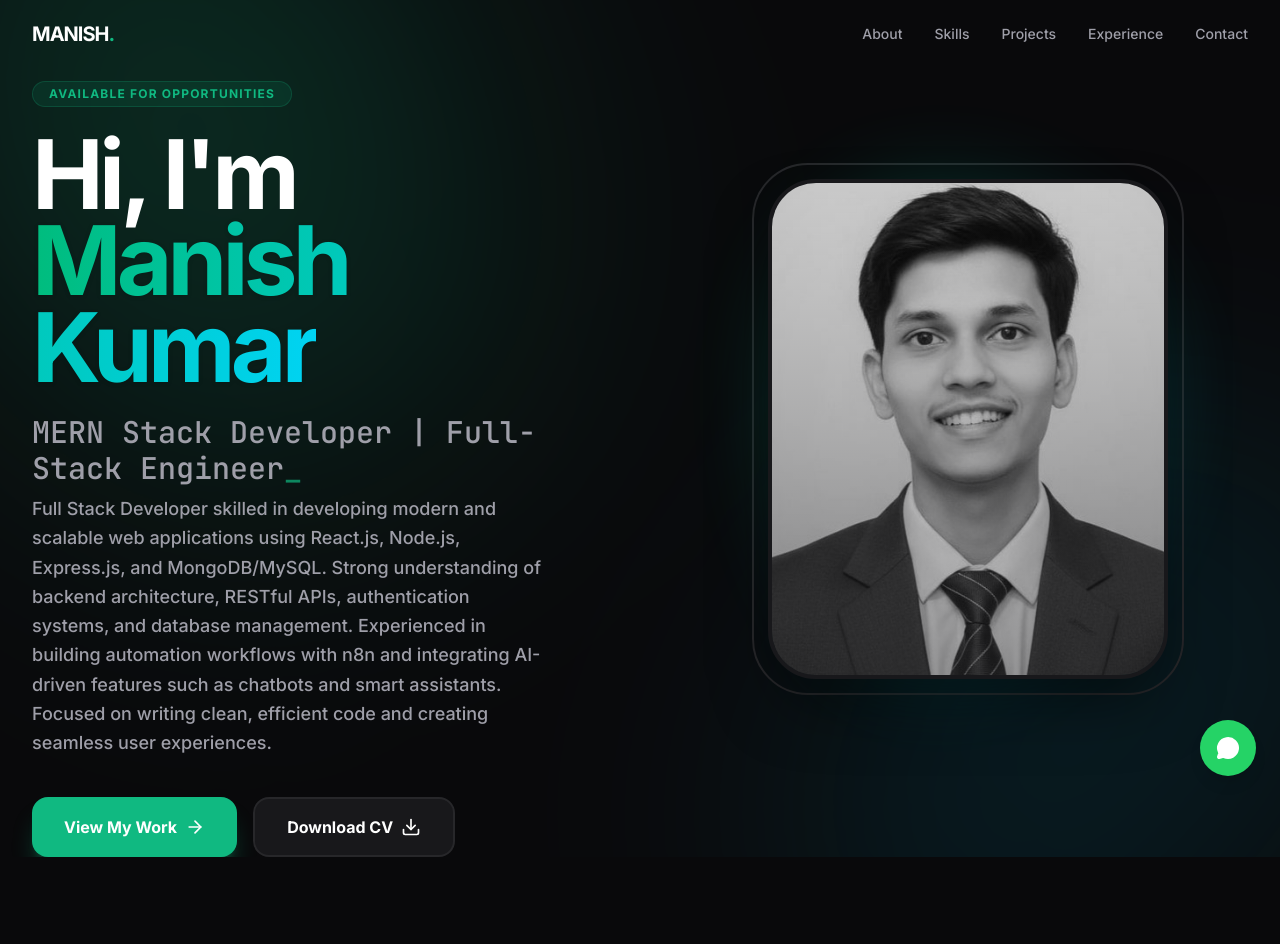
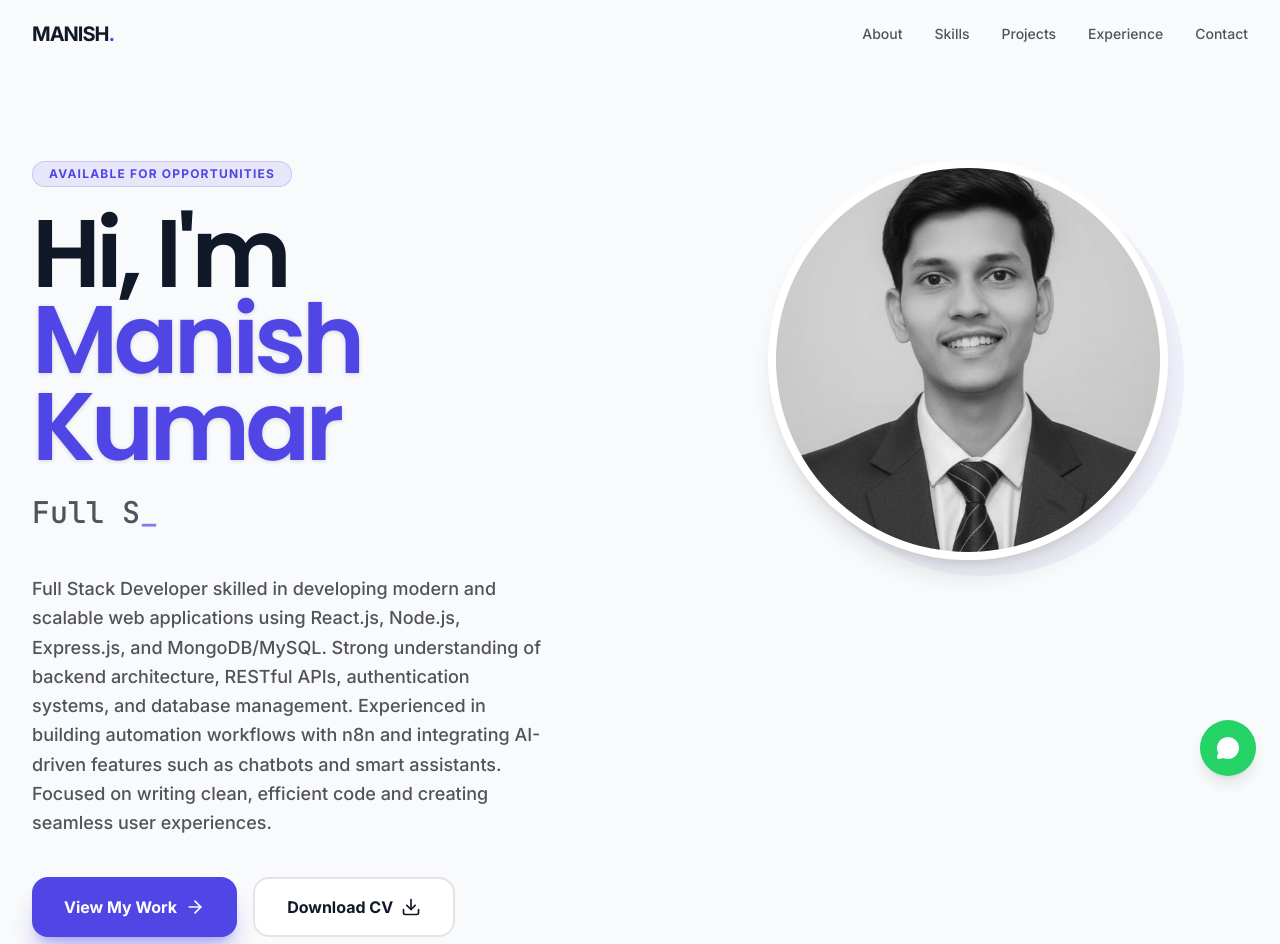
Before and after one commit to manishkumar987174/Manish_Portfolio, a React (Vite) app: page / in a window 1280 px wide. Shown: the top 944 px of the page. Built offline with nearby package versions, Linux system fonts and the light colour scheme.

Commit message:
added some projects

```diff
--- a/index.html
+++ b/index.html
@@ -1,5 +1,5 @@
 <!doctype html>
-<html lang="en" class="dark">
+<html lang="en">
   <head>
     <meta charset="UTF-8" />
     <meta name="viewport" content="width=device-width, initial-scale=1.0" />
@@ -19,7 +19,7 @@
     <link href="https://fonts.googleapis.com/css2?family=Poppins:wght@300;400;600&display=swap" rel="stylesheet" />
   </head>
 
-  <body class="dark">
+  <body>
     <div id="root"></div>
     <script type="module" src="/src/main.tsx"></script>
   </body>
--- a/src/components/Hero.tsx
+++ b/src/components/Hero.tsx
@@ -61,29 +61,10 @@ export const Hero = () => {
   };
 
   return (
-    <section className="relative min-h-screen flex items-center justify-center pt-20 overflow-hidden bg-zinc-100 dark:bg-zinc-950">
-      {/* Background Decor */}
-      <div className="absolute top-0 left-0 w-full h-full overflow-hidden pointer-events-none">
-        <motion.div
-          animate={{
-            scale: [1, 1.2, 1],
-            rotate: [0, 90, 0],
-          }}
-          transition={{ duration: 20, repeat: Infinity, ease: "linear" }}
-          className="absolute top-[-10%] left-[-10%] w-[50%] h-[50%] bg-primary/20 rounded-full blur-[120px]"
-        />
-        <motion.div
-          animate={{
-            scale: [1.2, 1, 1.2],
-            rotate: [0, -90, 0],
-          }}
-          transition={{ duration: 25, repeat: Infinity, ease: "linear" }}
-          className="absolute bottom-[-10%] right-[-10%] w-[50%] h-[50%] bg-cyan-500/10 rounded-full blur-[120px]"
-        />
-      </div>
+    <section className="relative pt-32 pb-20 lg:pt-40 lg:pb-32 overflow-hidden bg-transparent">
 
       <div className="max-w-7xl mx-auto px-4 sm:px-6 lg:px-8 w-full relative z-10">
-        <div className="grid md:grid-cols-2 gap-12 lg:gap-24 items-center">
+        <div className="grid md:grid-cols-2 gap-12 lg:gap-24 items-start">
           <motion.div
             initial={{ opacity: 0, x: -100 }}
             animate={{ opacity: 1, x: 0 }}
@@ -99,16 +80,16 @@ export const Hero = () => {
                 Available for Opportunities
               </span>
             </motion.div>
-            <h1 className="text-5xl lg:text-8xl font-black tracking-tighter dark:text-white mb-6 leading-[0.9]">
+            <h1 className="text-5xl lg:text-8xl font-black tracking-tighter mb-6 leading-[0.9]">
               Hi, I'm <br />
               <span className="text-gradient drop-shadow-sm">{PERSONAL_INFO.name}</span>
             </h1>
             <div className="h-12 mb-8">
-              <p className="text-xl lg:text-3xl font-mono text-zinc-600 dark:text-zinc-400 font-medium">
+              <p className="text-xl lg:text-3xl font-mono text-zinc-600 font-medium">
                 {text}<span className="animate-pulse text-primary">_</span>
               </p>
             </div>
-            <p className="text-lg text-zinc-600 dark:text-zinc-400 mb-10 max-w-lg mx-auto md:mx-0 leading-relaxed font-medium">
+            <p className="text-lg text-zinc-600 mb-10 max-w-lg mx-auto md:mx-0 leading-relaxed font-medium">
               {PERSONAL_INFO.summary}
             </p>
             <div className="flex flex-wrap justify-center md:justify-start gap-4">
@@ -124,7 +105,7 @@ export const Hero = () => {
                 onClick={handleDownloadResume}
                 whileHover={{ scale: 1.05, y: -5 }}
                 whileTap={{ scale: 0.95 }}
-                className="px-8 py-4 bg-white dark:bg-zinc-900 border-2 border-zinc-200 dark:border-zinc-800 dark:text-white rounded-2xl font-bold flex items-center gap-2 hover:border-primary transition-all group"
+                className="px-8 py-4 bg-white border-2 border-zinc-200 rounded-2xl font-bold flex items-center gap-2 hover:border-primary transition-all group"
               >
                 Download CV <Download className="w-5 h-5 group-hover:animate-bounce" />
               </motion.button>
@@ -137,29 +118,16 @@ export const Hero = () => {
             transition={{ duration: 1, type: "spring", bounce: 0.4 }}
             className="relative flex justify-center items-center order-1 md:order-2"
           >
-            <div className="mb-20 relative w-64 h-80 lg:w-[400px] lg:h-[500px]">
-              {/* Redesigned Profile Frame: Geometric Bento Style */}
-              <motion.div
-                animate={{
-                  borderRadius: ["30% 70% 70% 30% / 30% 30% 70% 70%", "70% 30% 30% 70% / 70% 70% 30% 30%", "30% 70% 70% 30% / 30% 30% 70% 70%"]
-                }}
-                transition={{ duration: 8, repeat: Infinity, ease: "easeInOut" }}
-                className="absolute inset-0 bg-gradient-to-br from-primary to-cyan-500 opacity-20 blur-2xl"
-              />
-
-              <div className=" relative w-full h-full rounded-[3rem] overflow-hidden border-4 border-white dark:border-zinc-900 shadow-[0_32px_64px_-12px_rgba(0,0,0,0.5)] z-10">
+            <div className="relative w-64 h-64 lg:w-[400px] lg:h-[400px] mb-10 md:mb-0">
+              <div className="absolute inset-0 bg-primary/5 rounded-full translate-x-4 translate-y-4"></div>
+              <div className="relative w-full h-full rounded-full overflow-hidden border-8 border-white shadow-xl z-10">
                 <img
                   src="/Pass_photo.jpg"
                   alt={PERSONAL_INFO.name}
-                  className="w-full h-full mt-3 object-cover grayscale hover:grayscale-0 transition-all duration-700   scale-110 hover:scale-100"
+                  className="w-full h-full object-cover grayscale hover:grayscale-0 transition-all duration-500"
                   referrerPolicy="no-referrer"
                 />
-                {/* Overlay Gradient */}
-                <div className="absolute inset-0 bg-gradient-to-t from-zinc-900/40 to-transparent" />
               </div>
-
-              {/* Background Accent */}
-              <div className="absolute -inset-4 border-2 border-zinc-200 dark:border-zinc-800 rounded-[3.5rem] -z-10" />
             </div>
           </motion.div>
         </div>
--- a/src/components/Navbar.tsx
+++ b/src/components/Navbar.tsx
@@ -29,7 +29,7 @@ export const Navbar = () => {
           href="#"
           initial={{ opacity: 0, x: -20 }}
           animate={{ opacity: 1, x: 0 }}
-          className="text-xl font-bold tracking-tighter dark:text-white"
+          className="text-xl font-bold tracking-tighter"
         >
           MANISH<span className="text-primary">.</span>
         </motion.a>
@@ -43,7 +43,7 @@ export const Navbar = () => {
               initial={{ opacity: 0, y: -10 }}
               animate={{ opacity: 1, y: 0 }}
               transition={{ delay: i * 0.1 }}
-              className="text-sm font-medium text-zinc-600 dark:text-zinc-400 hover:text-primary dark:hover:text-primary transition-colors"
+              className="text-sm font-medium text-zinc-600 hover:text-primary transition-colors"
             >
               {link.name}
             </motion.a>
@@ -54,7 +54,7 @@ export const Navbar = () => {
         <div className="md:hidden flex items-center space-x-4">
           <button
             onClick={() => setIsMobileMenuOpen(!isMobileMenuOpen)}
-            className="p-2 text-zinc-600 dark:text-zinc-400"
+            className="p-2 text-zinc-600"
           >
             {isMobileMenuOpen ? <X /> : <Menu />}
           </button>
@@ -68,7 +68,7 @@ export const Navbar = () => {
             initial={{ opacity: 0, height: 0 }}
             animate={{ opacity: 1, height: 'auto' }}
             exit={{ opacity: 0, height: 0 }}
-            className="md:hidden glass border-t border-zinc-200 dark:border-zinc-800"
+            className="md:hidden glass border-t border-zinc-200"
           >
             <div className="px-4 py-6 space-y-4">
               {navLinks.map((link) => (
@@ -76,7 +76,7 @@ export const Navbar = () => {
                   key={link.name}
                   href={link.href}
                   onClick={() => setIsMobileMenuOpen(false)}
-                  className="block text-lg font-medium text-zinc-600 dark:text-zinc-400 hover:text-primary"
+                  className="block text-lg font-medium text-zinc-600 hover:text-primary"
                 >
                   {link.name}
                 </a>
--- a/src/constants.ts
+++ b/src/constants.ts
@@ -2,7 +2,7 @@ import { Github, Linkedin, Mail, Phone, Code2, Database, Layout, Terminal, Cpu,
 
 export const PERSONAL_INFO = {
   name: "Manish Kumar",
-  title: "MERN Stack Developer | Full-Stack Engineer",
+  title: "Full Stack Developer",
   email: "manishkumar987174@gmail.com",
   phone: "+91 6203056166",
   location: "Noida",
@@ -15,7 +15,7 @@ export const PERSONAL_INFO = {
   ],
   whatsapp: {
     number: "916203056166",
-    message: "Dear Candidate, I recently reviewed your profile and found your experience and projects highly relevant to an opportunity we have. I would appreciate the chance to connect and explore this further. Kindly let me know your availability."
+    message: "Hi Manish, I reviewed your profile and would like to discuss a potential opportunity."
   }
 };
 
@@ -95,6 +95,22 @@ export const PROJECTS = [
     liveUrl: null,
     githubUrl: "https://github.com/manishkumar987174/Employee-Payroll-Ledger",
     image: "https://images.unsplash.com/photo-1554224155-6726b3ff858f?auto=format&fit=crop&q=80&w=800"
+  },
+  {
+    title: "Kitchen Cloud",
+    description: "A responsive restaurant platform showcasing menus and culinary services with a modern UI.",
+    tech: ["HTML", "CSS", "JavaScript"],
+    liveUrl: "https://grand-syrniki-fead8e.netlify.app/",
+    githubUrl: "https://github.com/manishkumar987174",
+    image: "https://images.unsplash.com/photo-1514933651103-005eec06c04b?auto=format&fit=crop&q=80&w=800"
+  },
+  {
+    title: "Employee Management System",
+    description: "A comprehensive Employee Management System to efficiently manage staff details and administrative tasks.",
+    tech: ["Java", "Spring Boot", "React", "MySQL"],
+    liveUrl: null,
+    githubUrl: "https://github.com/manishkumar987174/Employee_Management_Systemm",
+    image: "https://images.unsplash.com/photo-1552664730-d307ca884978?auto=format&fit=crop&q=80&w=800"
   }
 ];
 
--- a/src/index.css
+++ b/src/index.css
@@ -5,15 +5,11 @@
 
 @theme {
   --font-sans: "Inter", ui-sans-serif, system-ui, sans-serif;
+  --font-heading: "Poppins", ui-sans-serif, system-ui, sans-serif;
   --font-mono: "JetBrains Mono", ui-monospace, SFMono-Regular, monospace;
 
-  --color-primary: #00439c; /* PlayStation Blue */
-  --color-primary-dark: #00306e;
-}
-
-.dark {
-  --color-primary: #10b981; /* Emerald for Dark Mode */
-  --color-primary-dark: #059669;
+  --color-primary: #4F46E5; /* Slate Indigo */
+  --color-primary-dark: #4338CA;
 }
 
 @layer base {
@@ -22,7 +18,11 @@
   }
 
   body {
-    @apply font-sans antialiased transition-colors duration-500 bg-white text-zinc-900 dark:bg-zinc-950 dark:text-zinc-100;
+    @apply font-sans antialiased transition-colors duration-500 bg-[#F9FAFB] text-[#111827];
+  }
+
+  h1, h2, h3, h4, h5, h6, .font-heading {
+    @apply font-heading;
   }
 
   /* Custom Scrollbar */
@@ -33,21 +33,21 @@
     @apply bg-transparent;
   }
   ::-webkit-scrollbar-thumb {
-    @apply bg-zinc-300 dark:bg-zinc-700 rounded-full hover:bg-zinc-400 dark:hover:bg-zinc-600;
+    @apply bg-zinc-300 rounded-full hover:bg-zinc-400;
   }
 }
 
 @layer utilities {
   .glass {
-    @apply bg-white/70 dark:bg-zinc-900/70 backdrop-blur-md border border-zinc-200/50 dark:border-zinc-800/50;
+    @apply bg-white border border-[#E5E7EB] rounded-2xl;
   }
 
   .text-gradient {
-    @apply bg-clip-text text-transparent bg-gradient-to-r from-blue-600 to-cyan-500 dark:from-emerald-500 dark:to-cyan-400;
+    @apply text-primary font-heading;
   }
 
   .border-grid {
-    @apply border-zinc-200 dark:border-zinc-800;
+    @apply border-[#E5E7EB];
   }
 }
 
```
Also changed, not shown: src/components/Experience.tsx (+34 -67 lines), src/components/Projects.tsx (+23 -15 lines).
